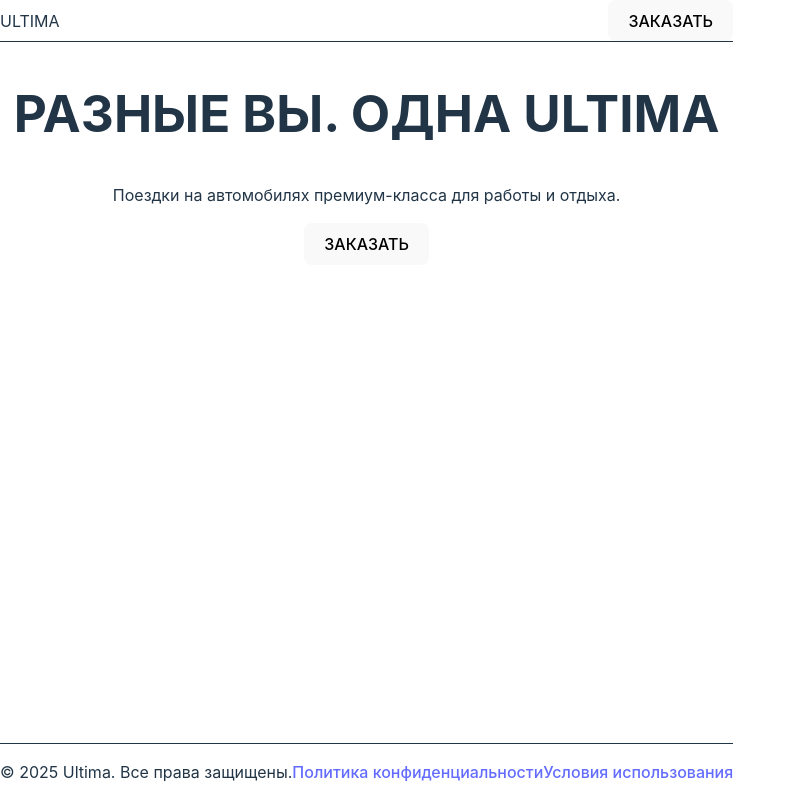
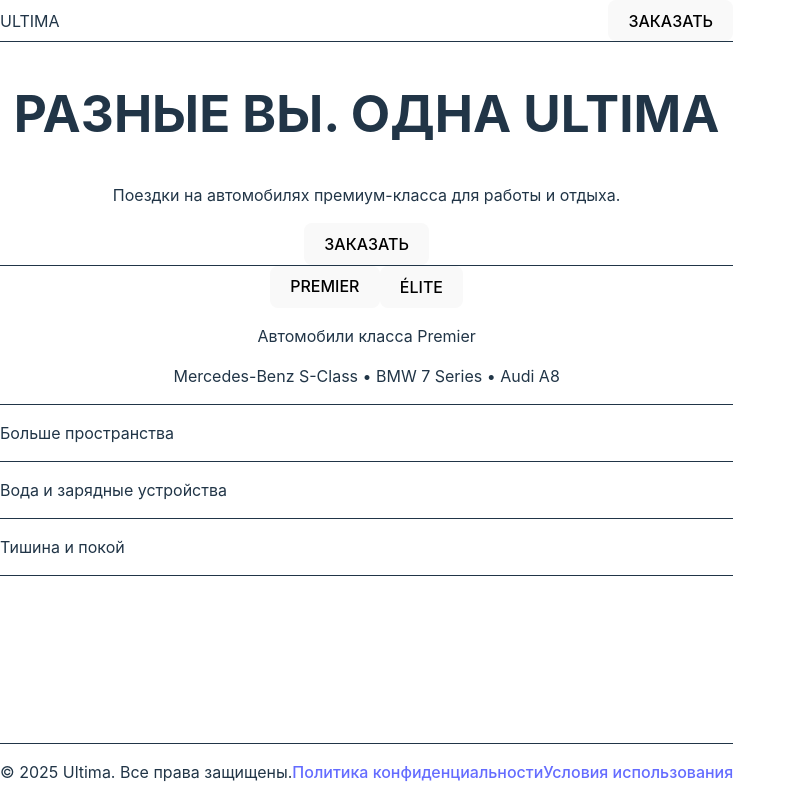
Before and after one commit to q865/EscortHub, a React (Vite) app in the folder webapp/: page / in a window 1280 px wide. Shown: the whole page, without its empty margins (0-794 px from the left). Built offline with nearby package versions, Linux system fonts and the light colour scheme.

Commit message:
feat: Add Service Tiers section

```diff
--- a/webapp/src/App.tsx
+++ b/webapp/src/App.tsx
@@ -1,5 +1,6 @@
 import { Header } from './components/header/Header';
 import { Hero } from './components/hero/Hero';
+import { ServiceTiers } from './components/ServiceTiers';
 import { Footer } from './components/footer/Footer';
 
 function App() {
@@ -8,7 +9,7 @@ function App() {
       <Header />
       <main className="flex-grow">
         <Hero />
-        {/* New components will be added here */}
+        <ServiceTiers />
       </main>
       <Footer />
     </div>
--- /dev/null
+++ b/webapp/src/components/ServiceTiers.tsx
@@ -0,0 +1,50 @@
+import React from 'react';
+
+const FeatureHighlight = ({ text }: { text: string }) => (
+  <div className="border-t border-gray-800 py-8">
+    <p className="text-4xl md:text-5xl font-bold tracking-tighter">{text}</p>
+  </div>
+);
+
+export const ServiceTiers = () => {
+  // Mock data for one tier
+  const premierTier = {
+    name: 'Premier',
+    cars: ['Mercedes-Benz S-Class', 'BMW 7 Series', 'Audi A8'],
+    features: [
+      'Больше пространства',
+      'Вода и зарядные устройства',
+      'Тишина и покой',
+    ],
+  };
+
+  return (
+    <section className="py-16 bg-black border-t border-b border-gray-800">
+      <div className="container mx-auto px-4 max-w-5xl">
+        {/* Tier Switcher */}
+        <div className="flex justify-center space-x-8 mb-12">
+          <button className="text-2xl font-bold uppercase tracking-wider border-b-2 border-yellow-500 pb-2">
+            Premier
+          </button>
+          <button className="text-2xl font-bold uppercase tracking-wider text-gray-600 hover:text-white transition-colors">
+            Élite
+          </button>
+        </div>
+
+        {/* Tier Content */}
+        <div>
+          <div className="text-center mb-12">
+            <p className="text-gray-400">Автомобили класса Premier</p>
+            <p className="text-lg font-medium">{premierTier.cars.join(' • ')}</p>
+          </div>
+
+          <div>
+            {premierTier.features.map(feature => (
+              <FeatureHighlight key={feature} text={feature} />
+            ))}
+          </div>
+        </div>
+      </div>
+    </section>
+  );
+};
```
